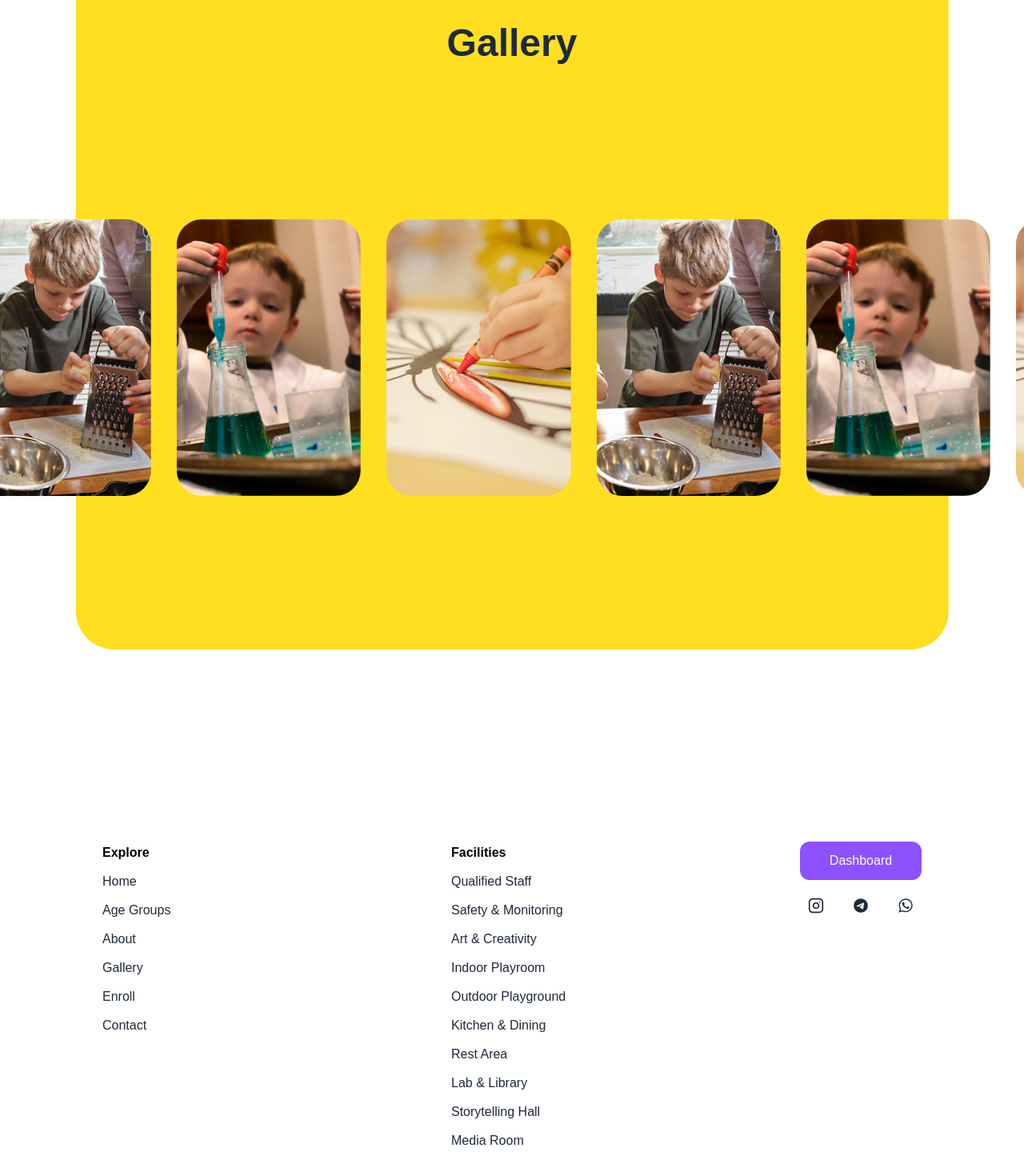
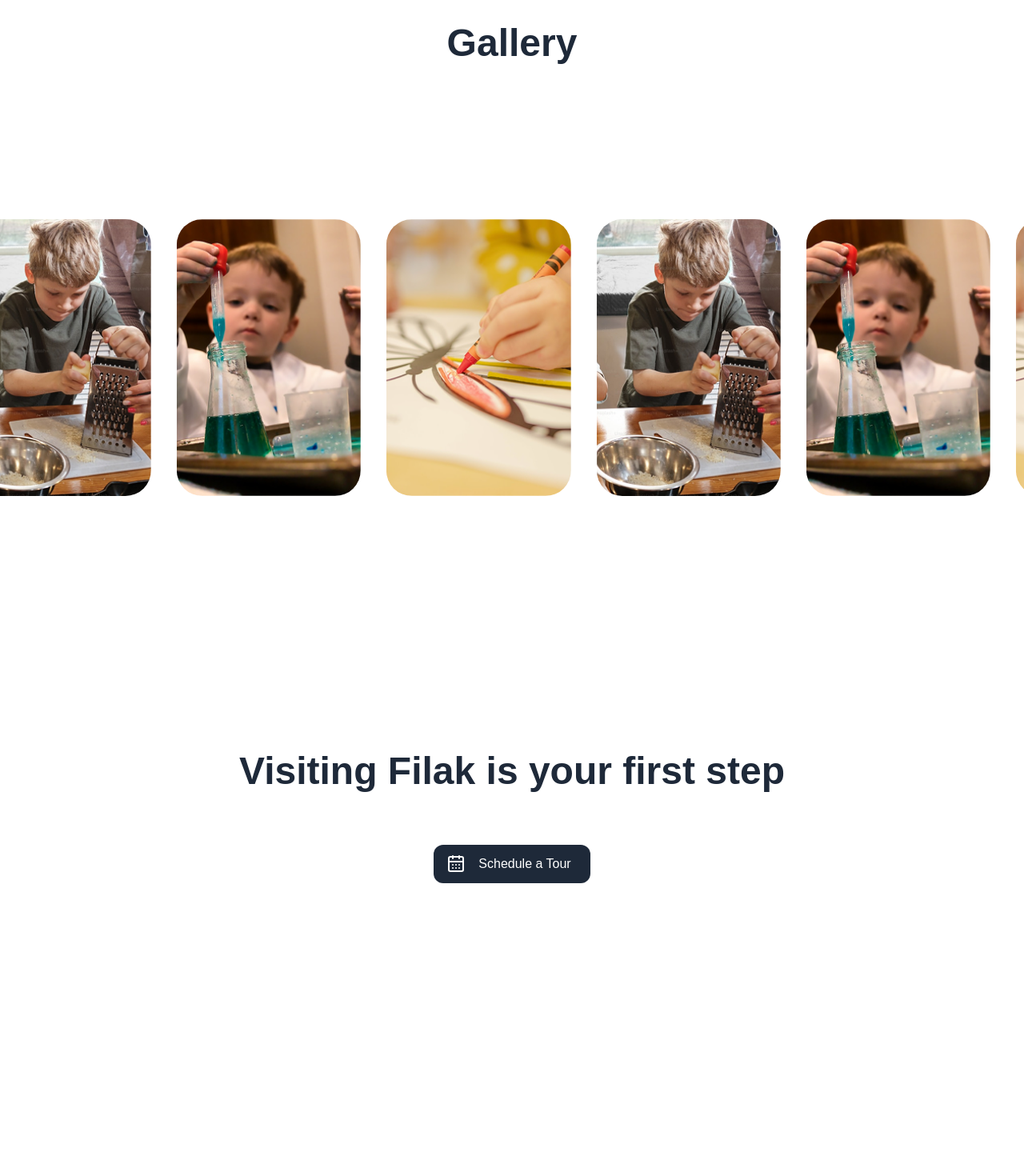
Before and after one commit to alireza-hooshangi/filak, a Next.js app: page /en in a window 1280 px wide. Shown: the part 5839-7309 px from the top of the page at 80% size. Built offline with nearby package versions, Linux system fonts and the light colour scheme; a web font is replaced by a local one.

Commit message:
added enroll

```diff
--- a/app/[lang]/page.tsx
+++ b/app/[lang]/page.tsx
@@ -6,6 +6,7 @@ import AgeGroups from "@/components/layout/AgeGroups";
 import Facilities from "@/components/layout/Facilities";
 import About from "@/components/layout/About";
 import Gallery from "@/components/layout/Gallery";
+import Enroll from "@/components/layout/Enroll";
 
 type HomePageProps = {
 	params: Promise<{
@@ -27,6 +28,7 @@ export default async function HomePage({ params }: HomePageProps) {
 			<Facilities lang={lang} />
 			<About lang={lang} />
 			<Gallery lang={lang} />
+			<Enroll lang={lang} />
 		</>
 	);
 }
--- /dev/null
+++ b/components/layout/Enroll.tsx
@@ -0,0 +1,38 @@
+import { CalendarDays } from "lucide-react";
+
+import { getDictionary, type Locale } from "@/lib/i18n";
+
+import Button from "../ui/Button";
+
+type EnrollProps = {
+	lang: Locale;
+};
+
+export default function Enroll({ lang }: EnrollProps) {
+	const dictionary = getDictionary(lang);
+
+	return (
+		<section
+			id="enroll"
+			className="flex h-screen items-center justify-center px-6"
+		>
+			<div className="flex max-w-4xl flex-col items-center gap-12 text-center md:gap-16">
+				<h2 className="text-heading-md font-strong text-fg md:text-heading-lg">
+					{dictionary.enroll.title}
+				</h2>
+
+				<Button
+					lang={lang}
+					color="secondary"
+					size="lg"
+					href="tel:+983136412417"
+					dir="ltr"
+					className="gap-4 pl-4"
+				>
+					<CalendarDays className="h-6 w-6" aria-hidden="true" />
+					{dictionary.enroll.action}
+				</Button>
+			</div>
+		</section>
+	);
+}
--- a/components/layout/GalleryContent.tsx
+++ b/components/layout/GalleryContent.tsx
@@ -64,20 +64,16 @@ export default function GalleryContent({ lang, content }: GalleryContentProps) {
 		offset: ["start end", "start start"],
 	});
 	const restingWidth = Math.min(1088, Math.max(0, viewportWidth - 48));
+	const cornerRadius = viewportWidth < 768 ? 32 : 48;
+	const coveredWidth = viewportWidth + cornerRadius * 2;
 	const panelWidth = useTransform(
 		scrollYProgress,
 		[0, 0.25, 0.85],
 		[
-			reduceMotion ? viewportWidth : restingWidth,
-			reduceMotion ? viewportWidth : restingWidth,
-			viewportWidth,
+			reduceMotion ? coveredWidth : restingWidth,
+			reduceMotion ? coveredWidth : restingWidth,
+			coveredWidth,
 		],
-	);
-	const restingRadius = viewportWidth < 768 ? 32 : 48;
-	const cornerRadius = useTransform(
-		scrollYProgress,
-		[0, 0.55, 0.85],
-		[reduceMotion ? 0 : restingRadius, reduceMotion ? 0 : restingRadius, 0],
 	);
 
 	useEffect(() => {
@@ -103,14 +99,14 @@ export default function GalleryContent({ lang, content }: GalleryContentProps) {
 				<div className="overflow-hidden">
 					<motion.div
 						aria-hidden="true"
-						className="pointer-events-none absolute inset-y-0 left-1/2 max-w-full -translate-x-1/2 bg-yellow-300"
+						className="pointer-events-none absolute inset-y-0 left-1/2 -translate-x-1/2 bg-linear-to-b from-bg-tertiary to-bg-tertiary/0"
 						style={{
 							width: panelWidth,
 							borderRadius: cornerRadius,
 						}}
 					/>
 
-					<div className="relative z-10 flex flex-col justify-center py-16 space-y-16 lg:py-48 lg:space-y-48">
+					<div className="relative z-10 flex flex-col justify-center pt-16 space-y-16 lg:pt-48 lg:space-y-48">
 						<div className="flex items-center justify-center w-full max-w-5xl mx-auto">
 							<h2 className="px-1 text-heading-lg font-strong text-fg">
 								{content.title}
--- a/dictionaries/en.json
+++ b/dictionaries/en.json
@@ -12,6 +12,10 @@
 	"hero": {
 		"title": "Filak Kindergarten",
 		"description": "The Beginning of Children's Growth and Flourishing"
+	},
+	"enroll": {
+		"title": "Visiting Filak is your first step",
+		"action": "Schedule a Tour"
 	},
 	"ageGroups": {
 		"title": "Age Groups",
--- a/dictionaries/fa.json
+++ b/dictionaries/fa.json
@@ -12,6 +12,10 @@
 	"hero": {
 		"title": "کودکستان فیلک",
 		"description": "آغاز مسیر رشد و شکوفایی کودکان"
+	},
+	"enroll": {
+		"title": "بازدید از فیلک، قدم اول شما",
+		"action": "رزرو بازدید"
 	},
 	"ageGroups": {
 		"title": "رده‌های سنی",
```
